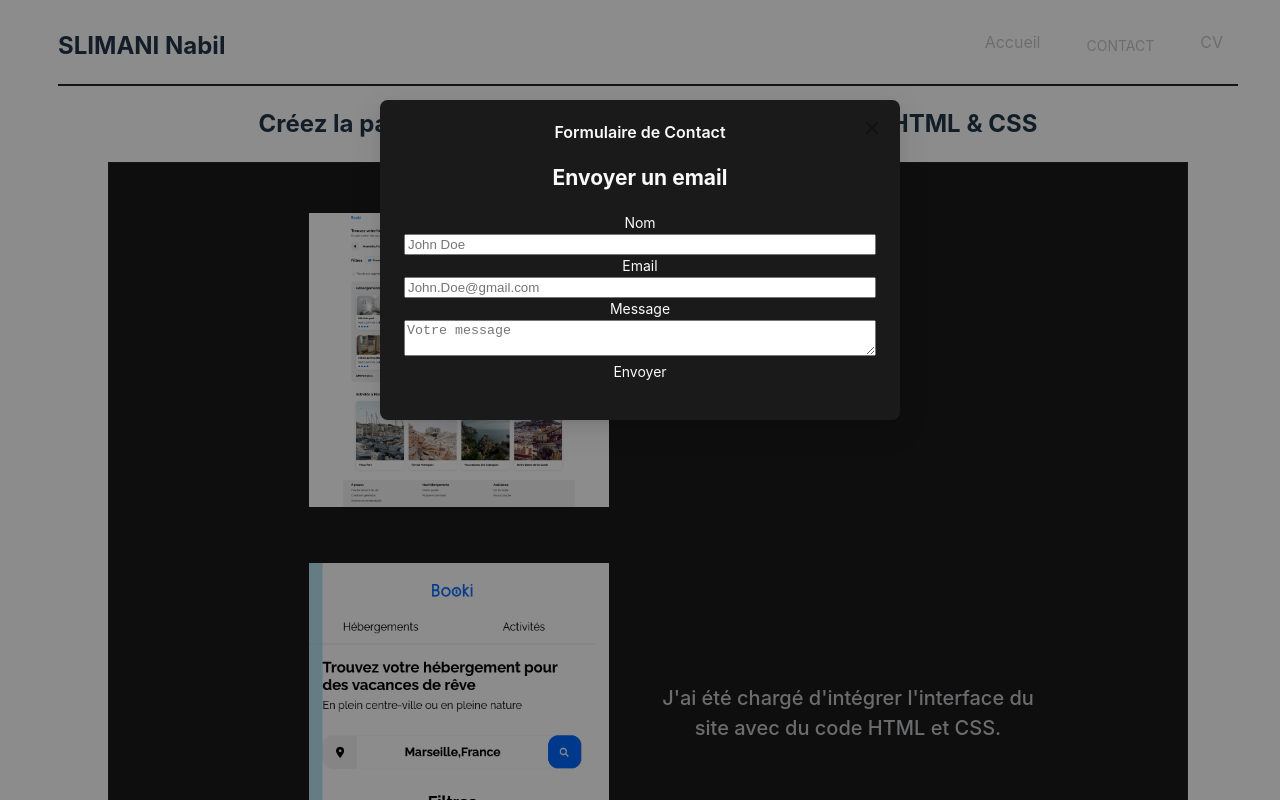
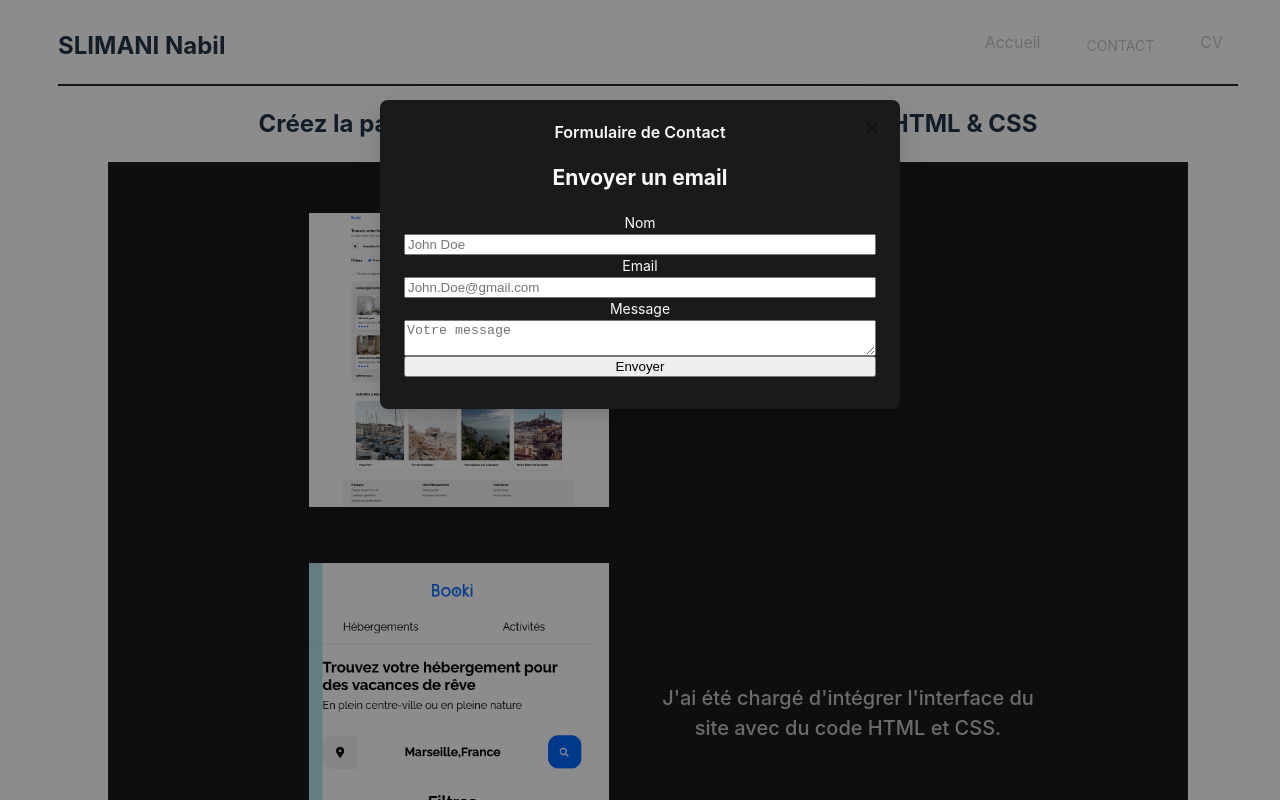
Before and after one commit to NabilSli/My-Portfolio, a React (Vite) app in the folder my-portfolio/: page /projects/1 in a window 1280 px wide. Both pictures are taken after a click on the button "CONTACT". Shown: the top 800 px of the page. Built offline with nearby package versions, Linux system fonts and the light colour scheme.

Commit message:
chore (contatcModal.jsx): fix submit button

```diff
--- a/my-portfolio/src/components/contacModal.jsx
+++ b/my-portfolio/src/components/contacModal.jsx
@@ -55,7 +55,7 @@ const ContactModal = () => {
   return (
     <div>
       <li className="modalButton">
-        <Button className="contactButton" type="texte" onClick={showModal}>
+        <Button className="contactButton" type="text" onClick={showModal}>
           CONTACT
         </Button>
       </li>
@@ -98,9 +98,7 @@ const ContactModal = () => {
                 required
                 placeholder="Votre message"
               />
-              <Button key="submit" type="text">
-                Envoyer
-              </Button>
+              <input type="submit" value="Envoyer" />
             </form>
           </div>
         </Modal>
```
